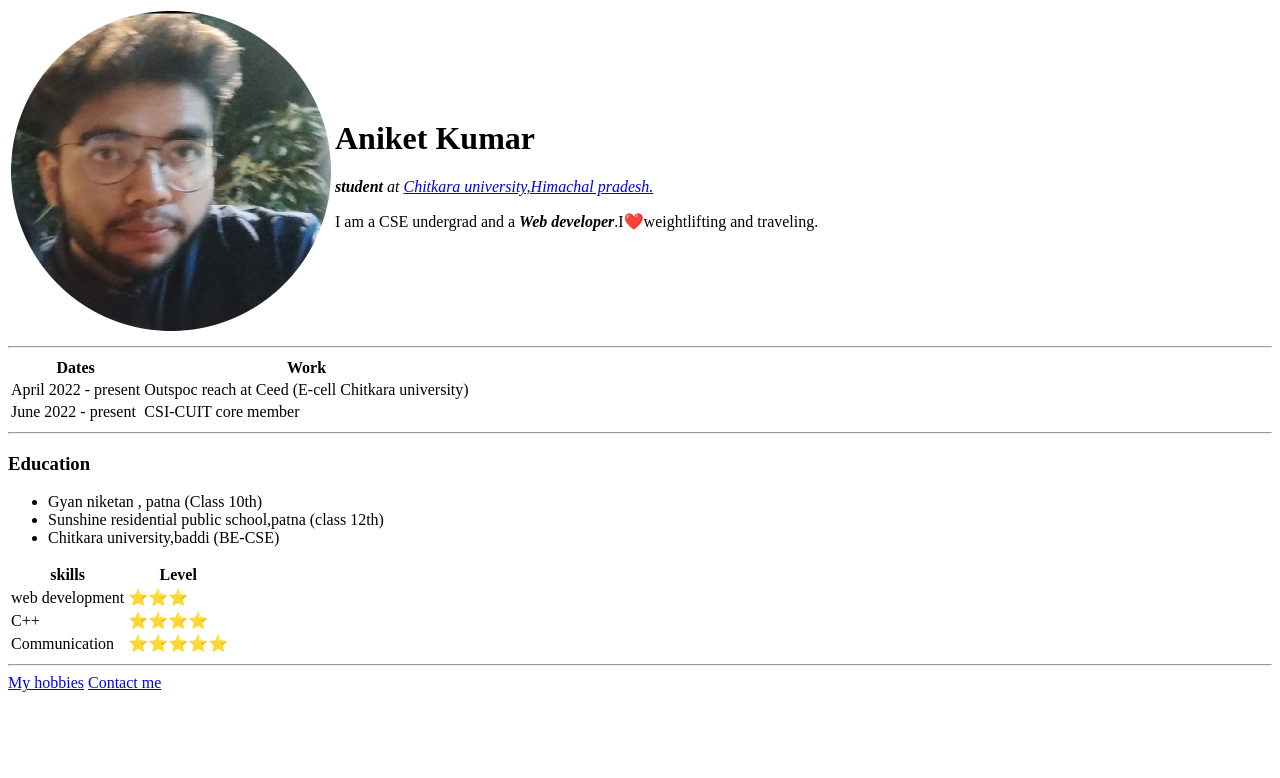
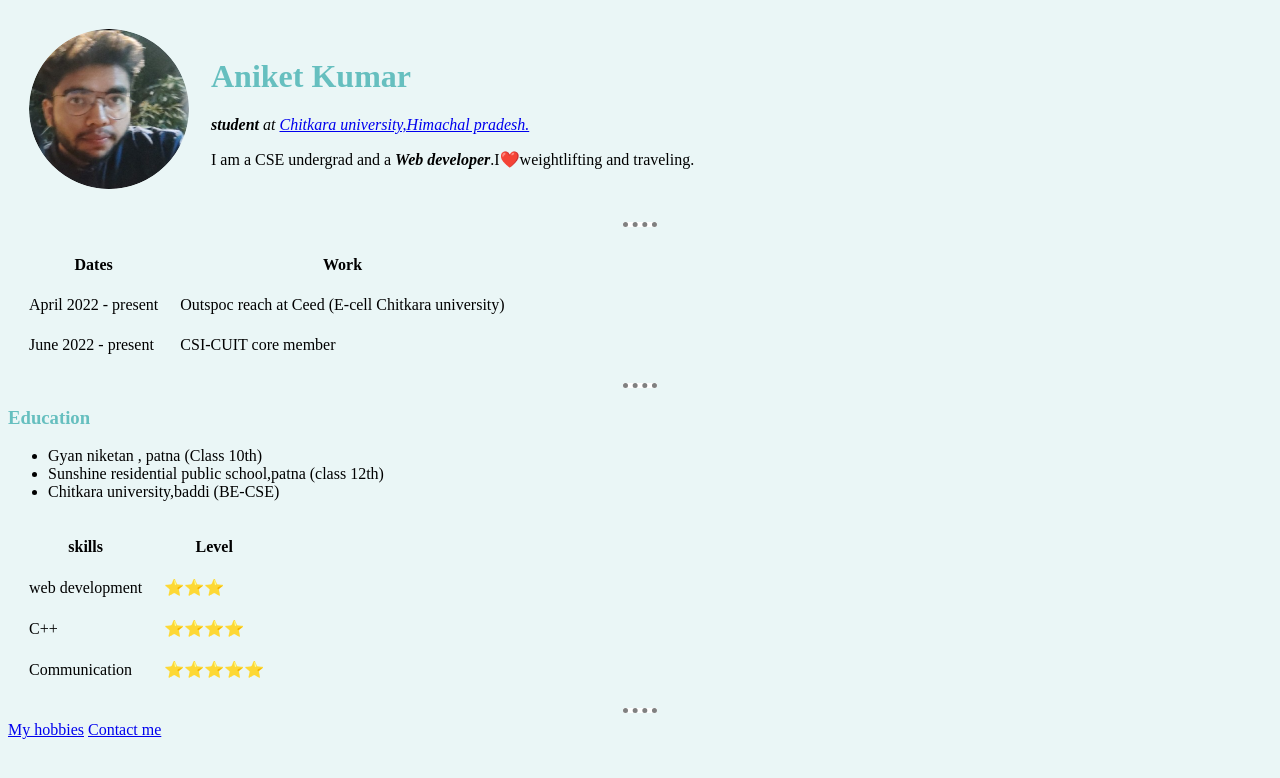
Before and after one commit to aniket6508/cv, a plain HTML site: page index.html in a window 1280 px wide. Drawn offline with Linux system fonts and the light colour scheme.

Commit message:
Add files via upload

```diff
--- /dev/null
+++ b/css/style.css
@@ -0,0 +1,22 @@
+hr{
+    background-color: white;
+    border-style: dotted none none;
+    width: 2.75%;
+    border-width: 5px;
+    border-color: gray;
+}
+table{
+    border-spacing: 20px;
+}
+img{
+    height: 160px;
+}
+body{
+    background-color: #EAF6F6;
+}
+h1{
+    color: #66bfbf;
+}
+h3{
+    color: #66bfbf;
+}
--- a/index.html
+++ b/index.html
@@ -3,16 +3,17 @@
 <head>
     <meta charset="UTF-8">
     <title>❤️Aniket's personal site</title>
+   <link rel="stylesheet" href="css/style.css">
 </head>
 <body>
-    <table>
+    <table >
         <tr>
             <td> <img src="images/my pic.png" alt="Aniket's profile pic" style="border-radius: 4cm;"></td>
             <td> <h1>Aniket Kumar</h1>
                 <p><em><strong>student</strong> at <a href="https://www.chitkarauniversity.edu.in/chitkara-university-himachalpradesh/">Chitkara university,Himachal pradesh.</a></em></p>
                 <p>I am a CSE undergrad and a <em> <strong>Web developer</strong></em>.I❤️weightlifting and traveling.</p></td>
         </tr>
-    </table>
+    </table cellspacing="20px">
 <hr>
 <table>
     <thead>
```
Also changed, not shown: contact.html (+1 -0 lines), hobbies.html (+1 -0 lines).
